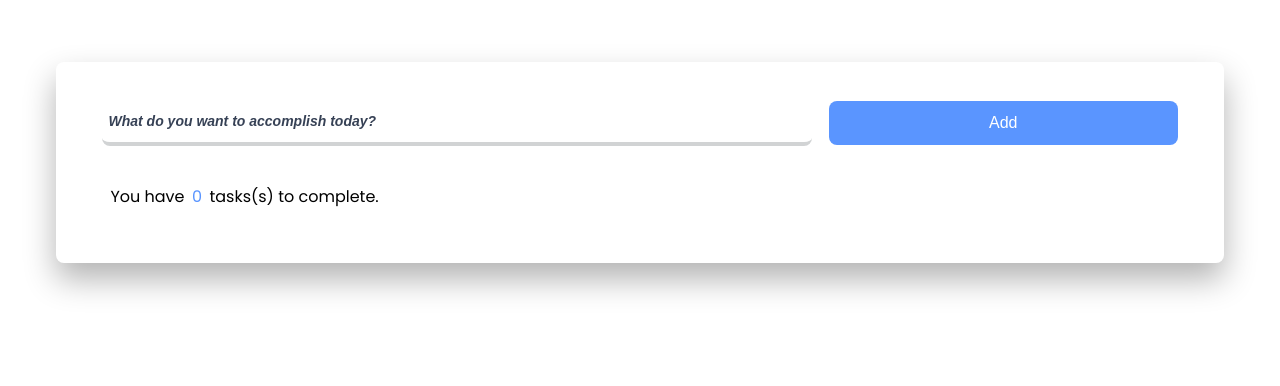
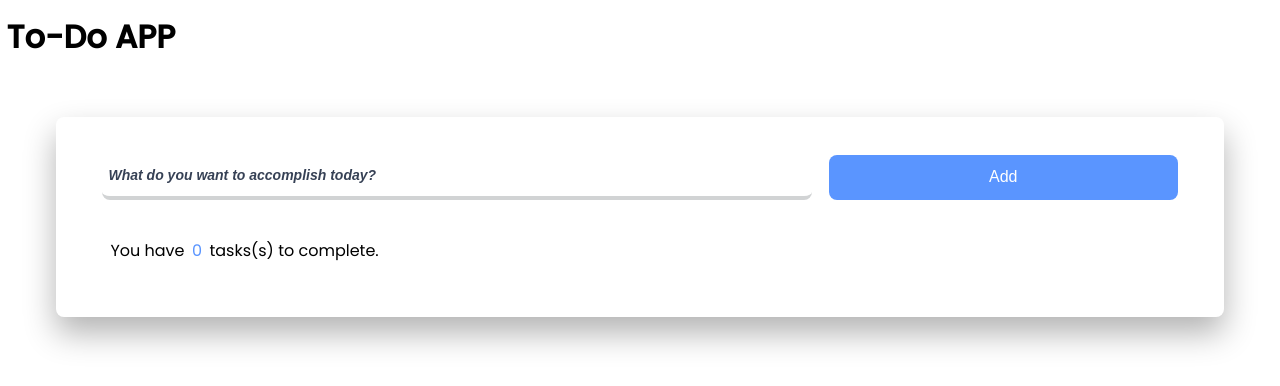
Before and after one commit to XolaniMba/XolaniMba-To-do-list-, a plain HTML site: page index.html in a window 1280 px wide. Drawn offline with Linux system fonts and the light colour scheme.

Commit message:
Update index.html

```diff
--- a/index.html
+++ b/index.html
@@ -14,6 +14,8 @@
 
 <body>
     <div class="app">
+        <h1>To-Do   APP</h1>
+
         <div class="container">
             <div id="wrapper">
               <input type="text" placeholder="What do you want to accomplish today?"/>
```
